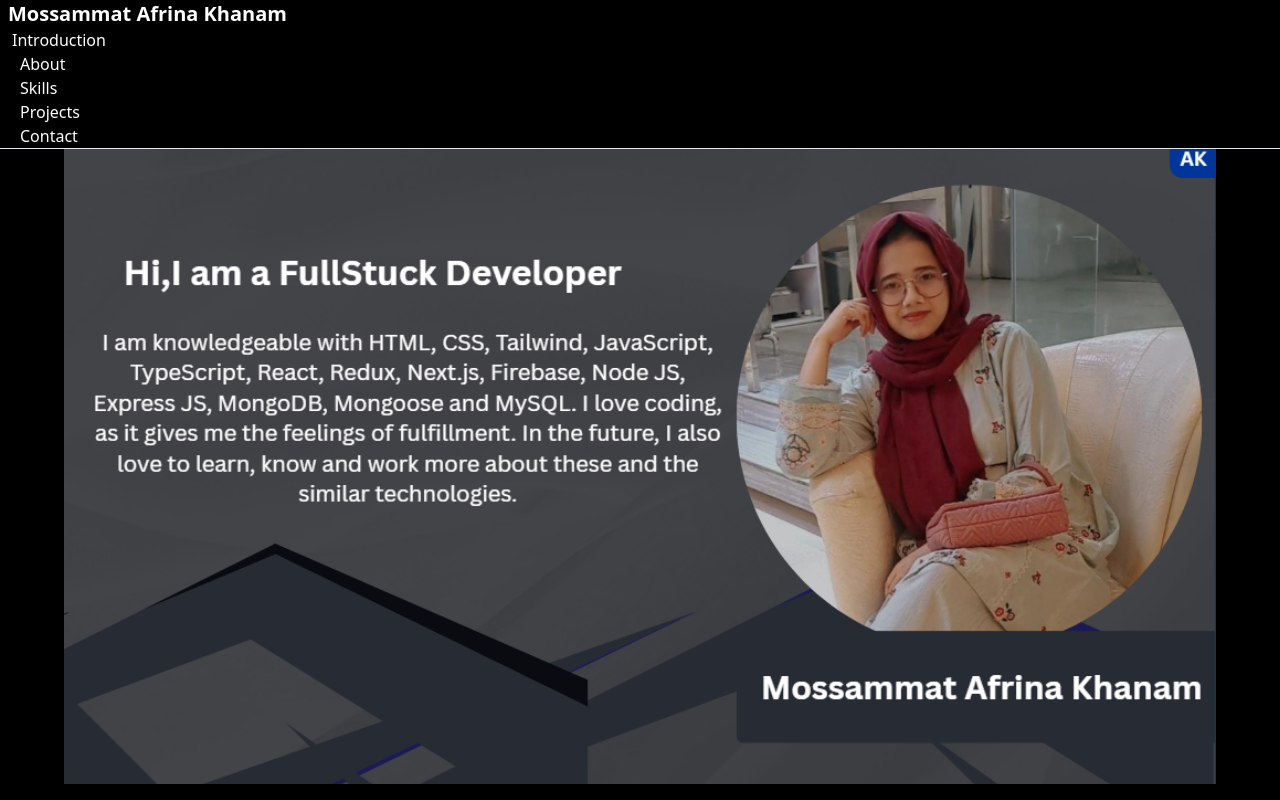
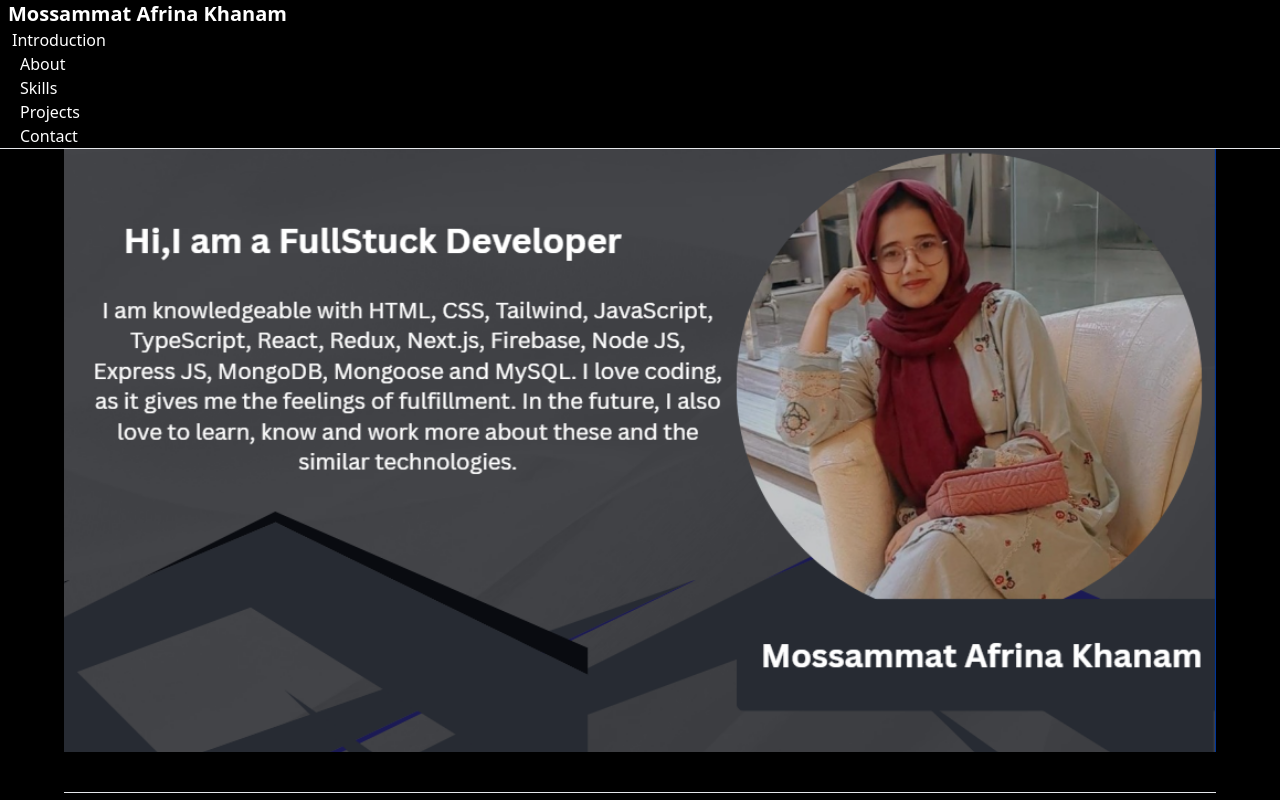
Before and after one commit to Afrina2004/My-Portfolio, a React (Vite) app: page / in a window 1280 px wide. Shown: the top 800 px of the page. Built offline with nearby package versions, Linux system fonts and the light colour scheme.

Commit message:
Update Home.jsx

```diff
--- a/src/pages/Home/Home.jsx
+++ b/src/pages/Home/Home.jsx
@@ -31,7 +31,7 @@
 
       <Navbar />
 
-      <div className="max-w-6xl mx-auto space-y-10 pt-20 ">
+      <div className="max-w-6xl mx-auto space-y-10 pt-12 ">
 
         <section id="introduction">
           <Banner />
```
